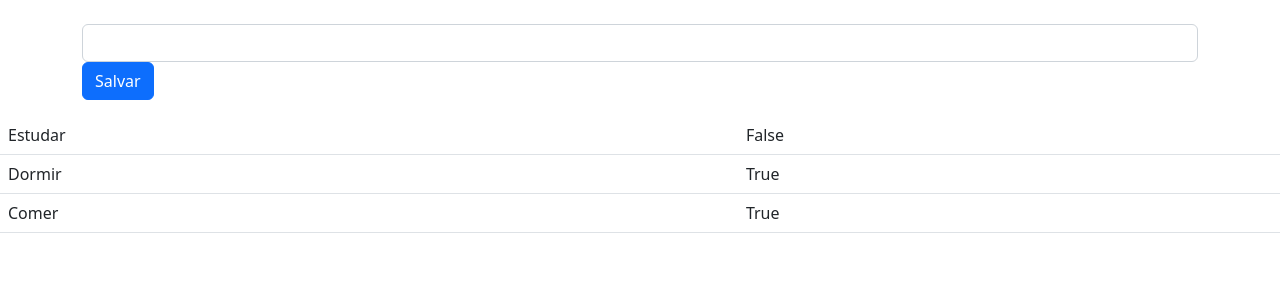
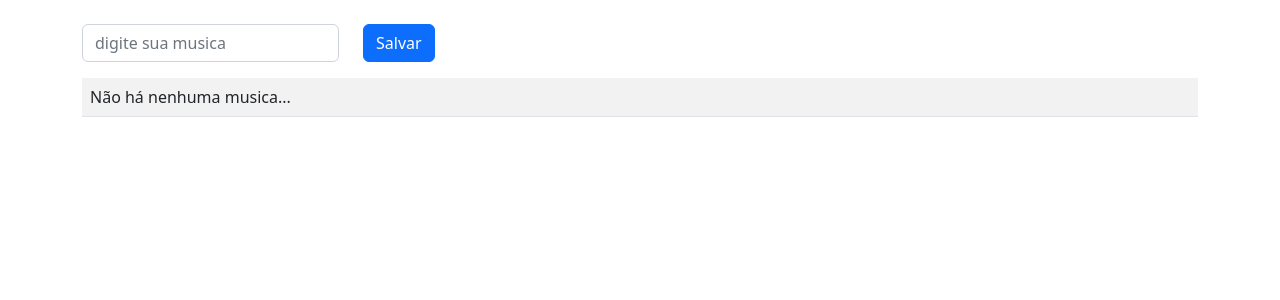
Before and after one commit to guiicardoso/Music-List, a Flask app: page / in a window 1280 px wide. Shown: the top 300 px of the page. Run offline with Flask 2, Linux system fonts and the light colour scheme.

Commit message:
Add files via upload
Correção do Delete
estilização do pág. html  ( input, tamanho botão, visualização tabela, msg de lista vazia)
implementação da rota

```diff
--- a/app.py
+++ b/app.py
@@ -1,23 +1,29 @@
-from flask import Flask, render_template, request
+from flask import Flask,render_template, request, url_for, redirect
 
 app = Flask(__name__)
 
-tasks = [
-    {'name': 'Estudar' , 'finished' : False},
-    {'name': 'Dormir', 'finished': True},
-    {'name': 'Comer', 'finished': True}
-]
+musicas =[]
 
+# musicas =[
+#     {'name': 'Estudar', 'finished': False},
+#     {'name': 'Dormir', 'finished': True},
+#     {'name': 'Comer', 'finished': True},
+# ]
 
 @app.route('/')
 def home():
-    return render_template('home.html', tasks = tasks)
+    return render_template('home.html', musicas=musicas)
 
 @app.route('/create', methods=['POST'])
 def create():
     name = request.form['name']
-    task = {'name': name, 'finished': False}
-    tasks.append(task)
-    return render_template('home.html', tasks = tasks)
+    musica = {'name' : name, 'finished': False}
+    musicas.append(musica)
+    return redirect(url_for('home'))
 
+@app.route('/Deletar/<name>')
+def deletar(name):
+    musica = {'name' : name, 'finished': False}
+    musicas.remove(musica)
+    return redirect(url_for('home'))
 app.run(debug=True)
--- a/templates/home.html
+++ b/templates/home.html
@@ -1,23 +1,57 @@
 <html>
     <head>
         <!-- CSS only -->
-        <link href="https://cdn.jsdelivr.net/npm/bootstrap@5.2.2/dist/css/bootstrap.min.css" rel="stylesheet" integrity="sha384-Zenh87qX5JnK2Jl0vWa8Ck2rdkQ2Bzep5IDxbcnCeuOxjzrPF/et3URy9Bv1WTRi" crossorigin="anonymous">
+        <!-- css importado do bootstrap https://getbootstrap.com/ -->
+        <link href="https://cdn.jsdelivr.net/npm/bootstrap@5.2.3/dist/css/bootstrap.min.css" rel="stylesheet" integrity="sha384-rbsA2VBKQhggwzxH7pPCaAqO46MgnOM80zW1RWuH61DGLwZJEdK2Kadq2F9CUG65" crossorigin="anonymous">    <body>
     </head>
     <body>
+        <!-- container - layout basico de bloco do bootstrap para definir tamanho com base na tela -->
+        <div class="container">
             <br/>
-        <form class="container" action="create" method="POST">
-            <input name='name' class='form-control' > </input>
-            <button class='btn btn-primary'> Salvar  </button>
+
+            <!-- estilizacao por linha -->
+            <form class="row" action="create" method='POST'>
+                <!-- coluna de tamanho automatico -->
+                <div class="col-auto">
+                    <!-- estilizacao para formulario -->
+                    <!-- placeholder - valor predefinido de mascara -->
+                    <input class="form-control" name='name' class='form-control col' placeholder="digite sua musica" value=""/>
+                </div>
+                <div class="col-auto">
+                    <button class="btn btn-primary" >Salvar</button>
+                </div>
             </form>
 
-        <table class="table table-hover">
+            <table class="table table-hover table-striped">
 
-            {% for task in tasks: %}
+                {% if musicas %}
+                <thead class="table-dark">
                     <tr>
-                <td> {{task['name']}} </td>
-                <td> {{task['finished']}} </td>
+                      <th scope="col">Name</th>
+                      <th scope="col">Excluir</th>
+                    </tr>
+                  </thead>
+                  <tbody>
+                    {% for musica in musicas: %}
+                    <tr>
+                        <td> {{musica['name']}}</td>
+                        <td style="display: none;" class="visually-hidden"> {{musica['finished']}}</td>
+                        <td><a href='/Deletar/{{musica["name"]}}'>
+                            <svg xmlns="http://www.w3.org/2000/svg" width="16" height="16" fill="currentColor" class="bi bi-trash" viewBox="0 0 16 16">
+                                <path d="M5.5 5.5A.5.5 0 0 1 6 6v6a.5.5 0 0 1-1 0V6a.5.5 0 0 1 .5-.5zm2.5 0a.5.5 0 0 1 .5.5v6a.5.5 0 0 1-1 0V6a.5.5 0 0 1 .5-.5zm3 .5a.5.5 0 0 0-1 0v6a.5.5 0 0 0 1 0V6z"/>
+                                <path fill-rule="evenodd" d="M14.5 3a1 1 0 0 1-1 1H13v9a2 2 0 0 1-2 2H5a2 2 0 0 1-2-2V4h-.5a1 1 0 0 1-1-1V2a1 1 0 0 1 1-1H6a1 1 0 0 1 1-1h2a1 1 0 0 1 1 1h3.5a1 1 0 0 1 1 1v1zM4.118 4 4 4.059V13a1 1 0 0 0 1 1h6a1 1 0 0 0 1-1V4.059L11.882 4H4.118zM2.5 3V2h11v1h-11z"/>
+                            </svg>
+                        </td>
                     </tr>
                     {% endfor %}
+                  </tbody>
+                {% else %}
+                    <tr>
+                        <td> Não há nenhuma musica...</td>
+                    </tr>
+                {% endif %}
             </table>
+        </div>
     </body>
+    <script src="https://cdn.jsdelivr.net/npm/bootstrap@5.2.3/dist/js/bootstrap.bundle.min.js" integrity="sha384-kenU1KFdBIe4zVF0s0G1M5b4hcpxyD9F7jL+jjXkk+Q2h455rYXK/7HAuoJl+0I4" crossorigin="anonymous"></script>
 </html>
```
Also changed, not shown: requirements.txt (line endings or trailing spaces). Lines whose indentation alone changed are shown as unchanged.
